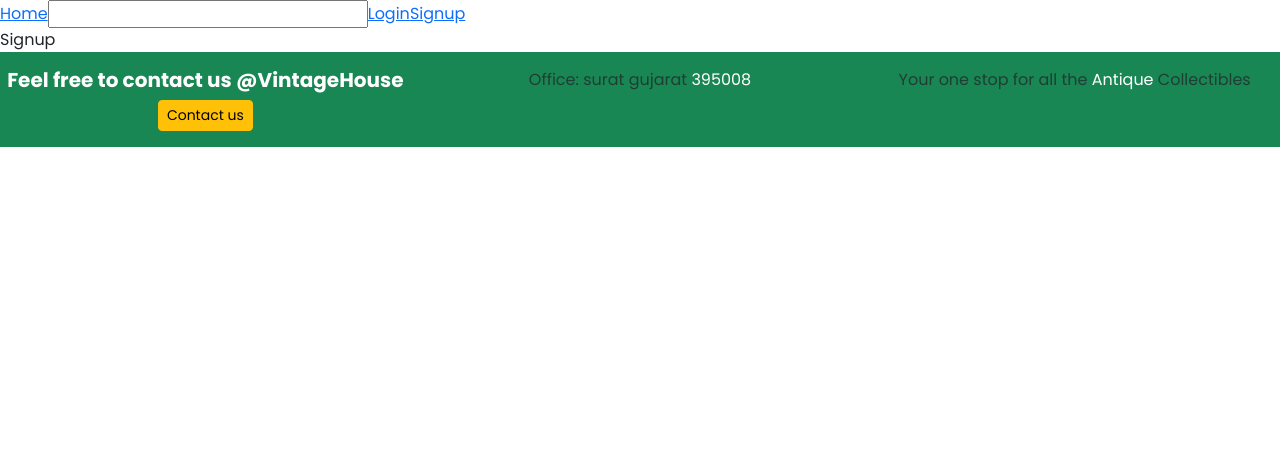
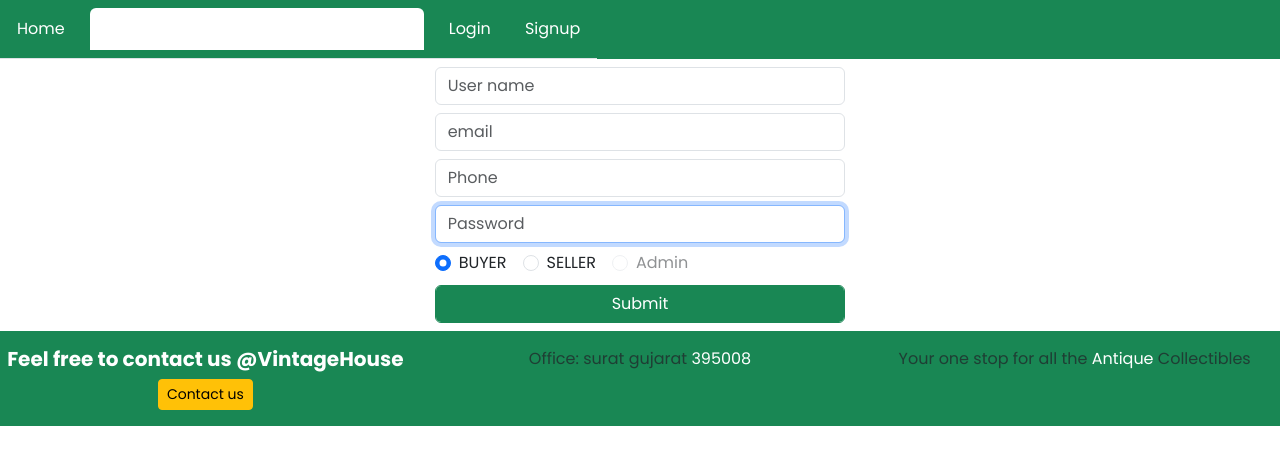
Before and after one commit to yashbabiya/vintage-house-client, a React (Create React App) app: page /signup in a window 1280 px wide. Shown: the top 464 px of the page. Built offline with nearby package versions, Linux system fonts and the light colour scheme.

Commit message:
forms UI

```diff
--- a/public/index.html
+++ b/public/index.html
@@ -25,6 +25,7 @@
       work correctly both with client-side routing and a non-root public URL.
       Learn how to configure a non-root public URL by running `npm run build`.
     -->
+
     <title>React App</title>
   </head>
   <body>
@@ -40,5 +41,8 @@
       To begin the development, run `npm start` or `yarn start`.
       To create a production bundle, use `npm run build` or `yarn build`.
     -->
+    <script src="https://cdn.jsdelivr.net/npm/@popperjs/core@2.11.6/dist/umd/popper.min.js" integrity="sha384-oBqDVmMz9ATKxIep9tiCxS/Z9fNfEXiDAYTujMAeBAsjFuCZSmKbSSUnQlmh/jp3" crossorigin="anonymous"></script>
+    <script src="https://cdn.jsdelivr.net/npm/bootstrap@5.3.0-alpha1/dist/js/bootstrap.min.js" integrity="sha384-mQ93GR66B00ZXjt0YO5KlohRA5SY2XofN4zfuZxLkoj1gXtW8ANNCe9d5Y3eG5eD" crossorigin="anonymous"></script>
   </body>
+
 </html>
--- a/src/components/Header.js
+++ b/src/components/Header.js
@@ -8,16 +8,20 @@ export default function Header() {
   const dispatch = useDispatch();
   const [keyword, setKeyword] = useState("");
   const searchProducts = () => {
-    dispatch({type:"UPDATE",payload:{keyword}})
+    dispatch({ type: "UPDATE", payload: { keyword } })
   }
-  useEffect(()=>{
-    console.log("search",search);
-  },[search])
+  useEffect(() => {
+    console.log("search", search);
+  }, [search])
   return (
-    <div className="header">
-      <nav>
-        <Link to="/">Home</Link>
+    <div className="header bg-success">
+      <ul className="nav nav-tabs ">
+        <li className="nav-item">
+          <Link className="nav-link text-white p-2 m-2" to="/">Home</Link>
+        </li>
+        <li className="nav-item">
           <input
+          className="nav-link text-dark bg-white  p-2 m-2"
             value={keyword}
             onChange={(e) => {
               setKeyword(e.target.value);
@@ -28,8 +32,19 @@ export default function Header() {
               }
             }}
           />
-        <Link to="/login">Login</Link>
-        <Link to="/signup">Signup</Link>
+        </li>
+        <li className="nav-item">
+          <Link className="nav-link text-white p-2 m-2" to="/login">Login</Link>
+        </li>
+        <li className="nav-item">
+
+          <Link className="nav-link text-white p-2 m-2" to="/signup">Signup</Link>
+        </li>
+      </ul>
+      <nav>
+
+
+
       </nav>
     </div>
   );
--- a/src/components/forms/CreateProductForm.js
+++ b/src/components/forms/CreateProductForm.js
@@ -2,40 +2,19 @@ import React from "react";
 
 export default function CreateProduct() {
   return (
-    <>
-      <form action="">
-        <label>
-          Product Name
-          <input type="text" id="pName" />
-        </label>
+    <div className="col-lg-4 col-md-12 col-sm-12 offset-lg-4">
+      <form action="" >
+        <label>Upload Image</label>
+        <input className="form-control my-2 " accept="" type="file" />
+        <input className="form-control my-2" placeholder="Product Name" type="text" id="pName" />
+        <input className="form-control my-2" placeholder="Product Description" type="text" id="pDescription" />
+        <input className="form-control my-2" placeholder="Type" type="text" id="pType" />
+        <input className="form-control my-2" placeholder="Price" type="text" id="pPrice" />
+        <input className="form-control my-2" placeholder="Category" type="text" id="pCategory" />
 
-        <br />
-        <label>
-          Product Description
-          <input type="text" id="pDescription" />
-        </label>
+        <input className="btn btn-warning my-2 form-control text-white" type="submit" value="submit" />
 
-        <br />
-        <label>
-          Type
-          <input type="text" id="pType" />
-        </label>
-
-        <br />
-        <label>
-          Price
-          <input type="text" id="pPrice" />
-        </label>
-
-        <br />
-        <label>
-          Category
-          <input type="text" id="pCategory" />
-        </label>
-
-        <br />
-        <input type="submit" value="submit" />
       </form>
-    </>
+    </div>
   );
 }
--- a/src/pages/Login.js
+++ b/src/pages/Login.js
@@ -1,4 +1,4 @@
-import React from 'react'
+import React, { useState } from 'react'
 import { useDispatch, useSelector } from 'react-redux'
 
 export default function Login() {
@@ -16,10 +16,60 @@ export default function Login() {
         })
         console.log("user",user);
     }
+
+
+  const [values, setValues] = useState({
+
+    email: "",
+    password: "",
+
+
+  });
+  const handleChanges = (differentParam) => (event) => {
+    setValues({ ...values, [differentParam]: event.target.value });
+  };
+  var {  email, password } = values
+  const handleSubmit = () => { }
   return (
-    <div>
-        Login
-        <button onClick={login}>Login</button>
+    <div className="row">
+    <div className="col-lg-4 col-md-12 col-sm-12 offset-lg-4">
+      <form>
+
+        <input
+          value={email}
+          onChange={handleChanges("email")}
+          type="email"
+          className="form-control my-2"
+          placeholder="email"
+          required
+          autoFocus
+        />
+        <input
+          value={password}
+          onChange={handleChanges("password")}
+          type="password"
+          className='form-control my-2'
+          placeholder='Password'
+          required
+          autoFocus
+        />
+        <div className="form-check form-check-inline">
+          <input className="form-check-input" type="radio" name="inlineRadioOptions" id="inlineRadio1" value="option1" checked />
+            <label className="form-check-label" for="inlineRadio1">BUYER</label>
+        </div>
+        <div className="form-check form-check-inline">
+          <input className="form-check-input" type="radio" name="inlineRadioOptions" id="inlineRadio2" value="option2" />
+            <label className="form-check-label" for="inlineRadio2">SELLER</label>
+        </div>
+        <div className="form-check form-check-inline">
+          <input className="form-check-input" type="radio" name="inlineRadioOptions" id="inlineRadio3" value="option3" disabled />
+            <label className="form-check-label" for="inlineRadio3">Admin</label>
+        </div>
+        <button className="btn btn-success my-2 form-control text-white" onClick={handleSubmit}>
+          Submit
+        </button>
+      </form>
     </div>
+  </div>
   )
 }
--- a/src/pages/Signup.js
+++ b/src/pages/Signup.js
@@ -1,7 +1,78 @@
-import React from 'react'
+import React, { useState } from 'react'
+
 
 export default function Signup() {
+
+  const [values, setValues] = useState({
+    name: "",
+    email: "",
+    password: "",
+    phone: ""
+
+  });
+  const handleChanges = (differentParam) => (event) => {
+    setValues({ ...values, [differentParam]: event.target.value });
+  };
+  var { name, email, password, phone } = values
+  const handleSubmit = () => { }
   return (
-    <div>Signup</div>
+    <div className="row">
+      <div className="col-lg-4 col-md-12 col-sm-12 offset-lg-4">
+        <form>
+          <input
+            value={name}
+            onChange={handleChanges("name")}
+            type="text"
+            className="form-control my-2"
+            placeholder="User name"
+            required
+            autoFocus
+          />
+          <input
+            value={email}
+            onChange={handleChanges("email")}
+            type="email"
+            className="form-control my-2"
+            placeholder="email"
+            required
+            autoFocus
+          />
+          {/* phone role password */}
+          <input
+            value={phone}
+            onChange={handleChanges("phone")}
+            type="text"
+            className='form-control my-2'
+            placeholder='Phone'
+            required
+            autoFocus
+          />
+          <input
+            value={password}
+            onChange={handleChanges("password")}
+            type="password"
+            className='form-control my-2'
+            placeholder='Password'
+            required
+            autoFocus
+          />
+          <div className="form-check form-check-inline">
+            <input className="form-check-input" type="radio" name="inlineRadioOptions" id="inlineRadio1" value="option1" checked />
+              <label className="form-check-label" for="inlineRadio1">BUYER</label>
+          </div>
+          <div className="form-check form-check-inline">
+            <input className="form-check-input" type="radio" name="inlineRadioOptions" id="inlineRadio2" value="option2" />
+              <label className="form-check-label" for="inlineRadio2">SELLER</label>
+          </div>
+          <div className="form-check form-check-inline">
+            <input className="form-check-input" type="radio" name="inlineRadioOptions" id="inlineRadio3" value="option3" disabled />
+              <label className="form-check-label" for="inlineRadio3">Admin</label>
+          </div>
+          <button className="btn btn-success my-2 form-control text-white" onClick={handleSubmit}>
+            Submit
+          </button>
+        </form>
+      </div>
+    </div>
   )
 }
```
Lines whose indentation alone changed are shown as unchanged.
